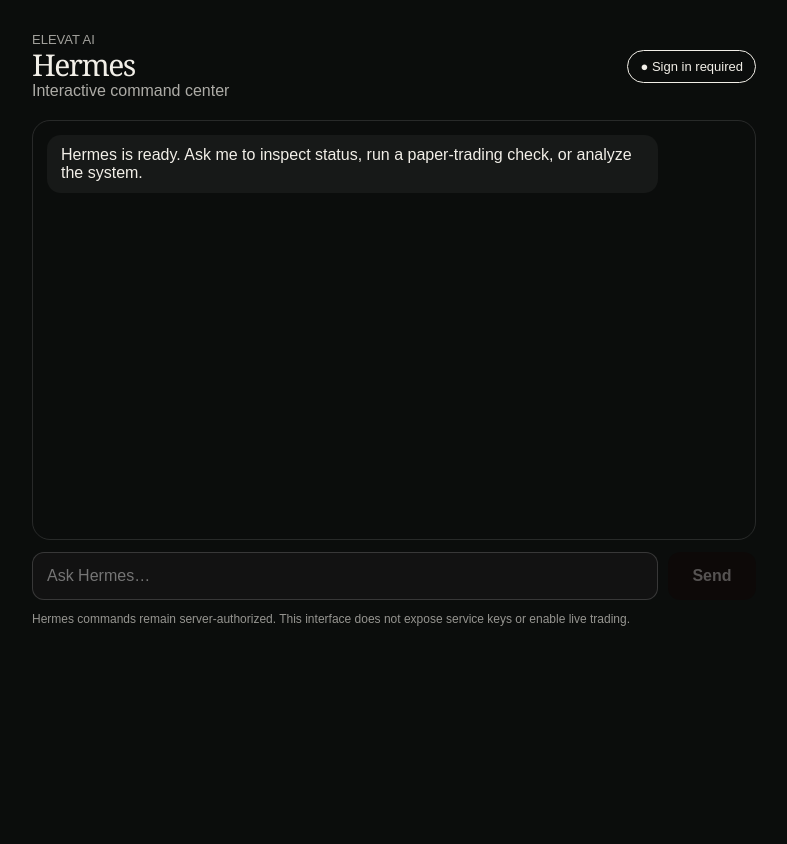
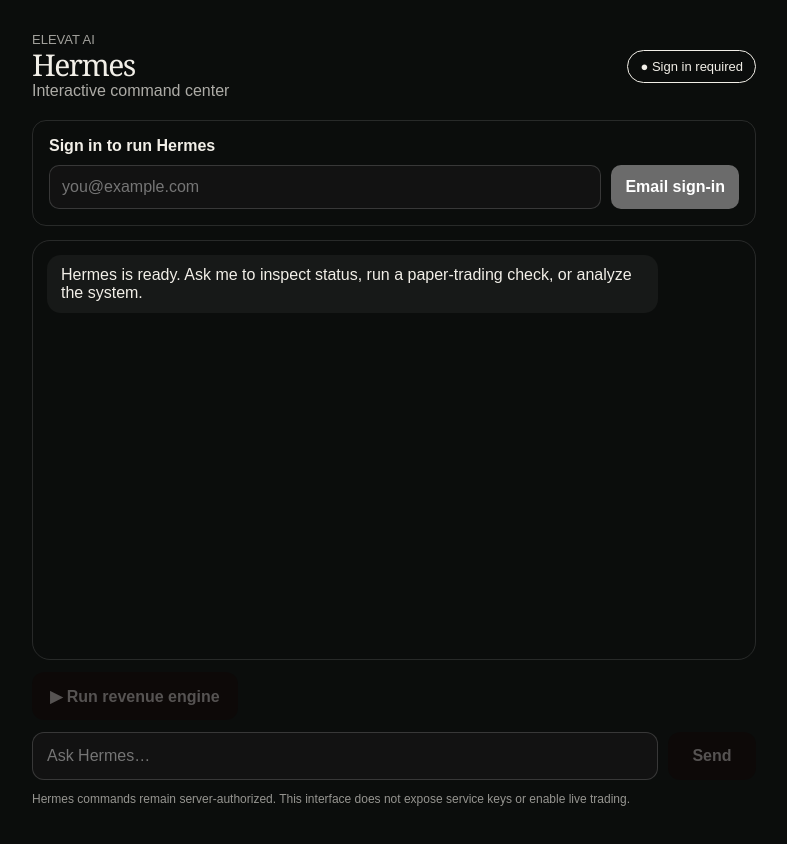
Before and after one commit to nicolelung20-cmyk/psychiczebra-platform, a Next.js app: page /hermes in a window 1280 px wide. Shown: the top 844 px of the page, without its empty margins (246-1033 px from the left). Before the commit the page ends 800 px from the top, so only its background shows below. Built offline with nearby package versions, Linux system fonts and the light colour scheme; no server answers.

Commit message:
Wire Hermes revenue Run control to authenticated orchestrator

```diff
--- a/app/hermes/page.tsx
+++ b/app/hermes/page.tsx
@@ -15,6 +15,9 @@
   const [input, setInput] = useState("");
   const [busy, setBusy] = useState(false);
   const [status, setStatus] = useState("Connecting…");
+  const [email, setEmail] = useState("");
+  const [authMessage, setAuthMessage] = useState("");
+  const [sessionReady, setSessionReady] = useState(false);
 
   useEffect(() => {
     const supabase = createBrowserClient(SUPABASE_URL, SUPABASE_ANON_KEY);
@@ -23,8 +26,10 @@
       if (!mounted) return;
       if (!data.session) {
         setStatus("Sign in required");
+        setSessionReady(false);
         return;
       }
+      setSessionReady(true);
       try {
         const r = await fetch(`${SUPABASE_URL}/functions/v1/hermes-gateway`, {
           headers: { Authorization: `Bearer ${data.session.access_token}` },
@@ -37,6 +42,43 @@
     });
     return () => { mounted = false; };
   }, []);
+
+  async function signIn(e: FormEvent) {
+    e.preventDefault();
+    setAuthMessage("");
+    const supabase = createBrowserClient(SUPABASE_URL, SUPABASE_ANON_KEY);
+    const { error } = await supabase.auth.signInWithOtp({
+      email,
+      options: { emailRedirectTo: window.location.origin + "/hermes" },
+    });
+    setAuthMessage(error ? error.message : "Check your email for the secure Hermes sign-in link.");
+  }
+
+  async function runRevenue(e?: FormEvent) {
+    e?.preventDefault();
+    setBusy(true);
+    try {
+      const supabase = createBrowserClient(SUPABASE_URL, SUPABASE_ANON_KEY);
+      const { data } = await supabase.auth.getSession();
+      if (!data.session) throw new Error("Sign in to run Hermes.");
+      const r = await fetch(`${SUPABASE_URL}/functions/v1/hermes-orchestrator`, {
+        method: "POST",
+        headers: {
+          Authorization: `Bearer ${data.session.access_token}`,
+          "Content-Type": "application/json",
+        },
+        body: JSON.stringify({ action: "dispatch" }),
+      });
+      const j = await r.json();
+      if (!r.ok || !j.ok) throw new Error(j?.error || j?.detail || "Hermes dispatch failed");
+      setMessages((m) => [...m, { role: "assistant", content: `Revenue workflow dispatched. ${j.jobs?.length ?? 0} jobs queued. Trading remains paper-only; no money movement was authorized.` }]);
+      setStatus("Running");
+    } catch (err) {
+      setMessages((m) => [...m, { role: "assistant", content: `Run error: ${err instanceof Error ? err.message : "Unknown error"}` }]);
+    } finally {
+      setBusy(false);
+    }
+  }
 
   async function send(e: FormEvent) {
     e.preventDefault();
@@ -83,6 +125,17 @@
         </span>
       </header>
 
+      {!sessionReady && status === "Sign in required" && (
+        <section aria-label="Hermes sign in" style={{ marginBottom: 14, padding: 16, border: "1px solid rgba(127,127,127,.25)", borderRadius: 14 }}>
+          <strong>Sign in to run Hermes</strong>
+          <form onSubmit={signIn} style={{ display: "flex", gap: 10, marginTop: 10 }}>
+            <input type="email" required value={email} onChange={(e) => setEmail(e.target.value)} placeholder="you@example.com" aria-label="Email address" style={{ flex: 1, minWidth: 0, minHeight: 44, borderRadius: 10, border: "1px solid rgba(127,127,127,.35)", padding: "0 12px" }} />
+            <button type="submit" style={{ border: 0, borderRadius: 10, padding: "0 14px", fontWeight: 700 }}>Email sign-in</button>
+          </form>
+          {authMessage && <p style={{ marginBottom: 0, fontSize: 13, opacity: .75 }}>{authMessage}</p>}
+        </section>
+      )}
+
       <section aria-label="Hermes conversation" style={{ border: "1px solid rgba(127,127,127,.25)", borderRadius: 18, padding: 14, minHeight: 420 }}>
         <div style={{ display: "grid", gap: 12 }}>
           {messages.map((m, i) => (
@@ -93,6 +146,12 @@
           {busy && <article aria-live="polite" style={{ opacity: .65 }}>Hermes is thinking…</article>}
         </div>
       </section>
+
+      <div style={{ display: "flex", gap: 10, marginTop: 12 }}>
+        <button type="button" onClick={() => runRevenue()} disabled={busy || !sessionReady} style={{ minHeight: 48, border: 0, borderRadius: 12, padding: "0 18px", fontWeight: 800 }}>
+          {busy ? "Running…" : "▶ Run revenue engine"}
+        </button>
+      </div>
 
       <form onSubmit={send} style={{ display: "flex", gap: 10, marginTop: 12 }}>
         <input aria-label="Message Hermes" value={input} onChange={(e) => setInput(e.target.value)} placeholder="Ask Hermes…" disabled={busy} style={{ flex: 1, minWidth: 0, minHeight: 48, borderRadius: 12, border: "1px solid rgba(127,127,127,.35)", padding: "0 14px", fontSize: 16 }} />
```
